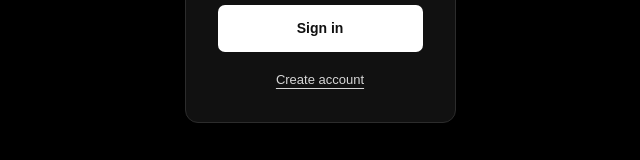
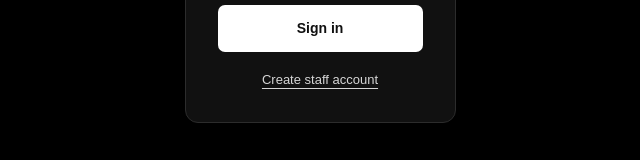
Before and after one commit to dcarpenamototeki-afk/pchub.marketing, a Next.js app: page /login in a window 1280 px wide. Shown: the part 588-748 px from the top of the page, without its empty margins (320-960 px from the left). Built offline with nearby package versions, Linux system fonts and the light colour scheme; no server answers.

Commit message:
Make staff registration action visible

```diff
--- a/app/login/page.tsx
+++ b/app/login/page.tsx
@@ -23,5 +23,5 @@ export default function LoginPage() {
     router.replace("/");
   }
 
-  return <main className="simple-login"><div className="login-stack"><div className="login-branding"><img className="login-logo" src="/pchub-login-logo.png" alt="PC Hub"/><span>Digital Marketing WebApp</span></div><form className="login-panel" onSubmit={login}><label>Username<input type="text" value={username} onChange={(event) => setUsername(event.target.value)} required autoComplete="username" /></label><label>Password<input type="password" value={password} onChange={(event) => setPassword(event.target.value)} required /></label>{error && <div className="login-error">{error}</div>}<button className="login-button" disabled={loading}>{loading ? "Signing in…" : "Sign in"}</button><a className="register-link" href="/register">Create account</a></form></div></main>;
+  return <main className="simple-login"><div className="login-stack"><div className="login-branding"><img className="login-logo" src="/pchub-login-logo.png" alt="PC Hub"/><span>Digital Marketing WebApp</span></div><form className="login-panel" onSubmit={login}><label>Username<input type="text" value={username} onChange={(event) => setUsername(event.target.value)} required autoComplete="username" /></label><label>Password<input type="password" value={password} onChange={(event) => setPassword(event.target.value)} required /></label>{error && <div className="login-error">{error}</div>}<button className="login-button" disabled={loading}>{loading ? "Signing in…" : "Sign in"}</button><a className="register-link" href="/register">Create staff account</a></form></div></main>;
 }
```
